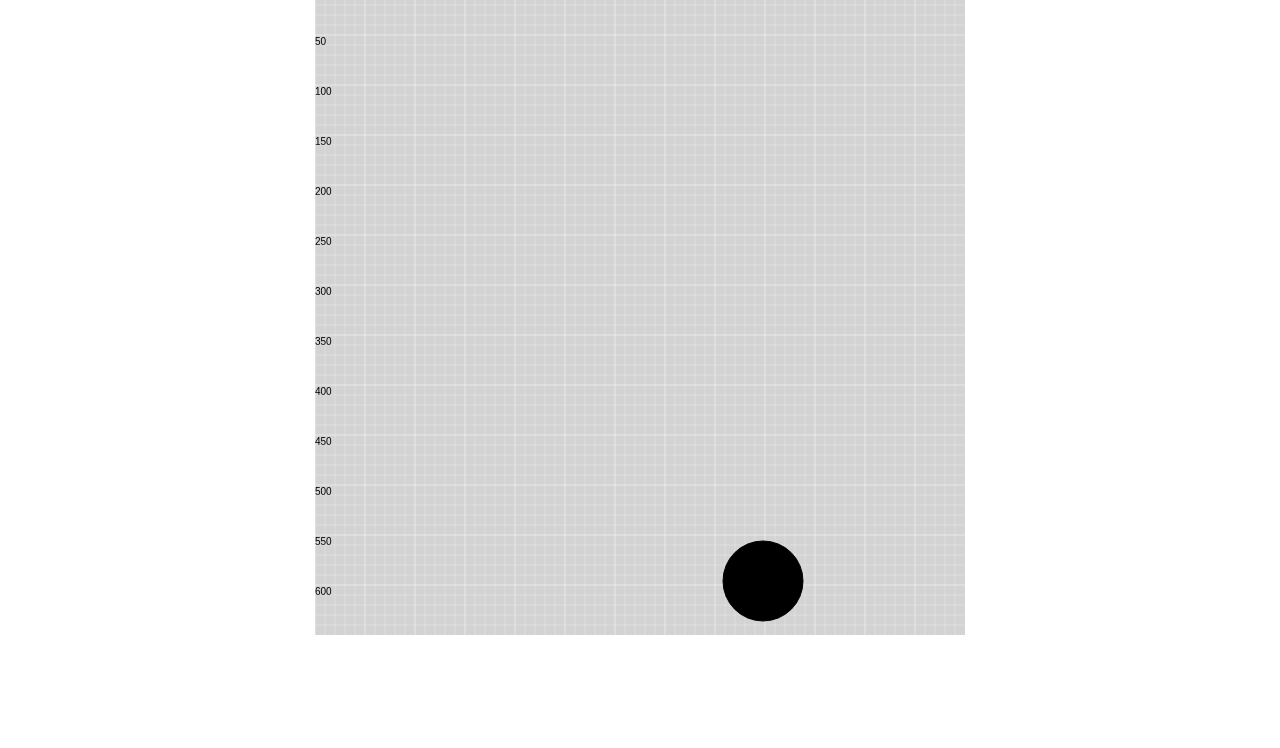
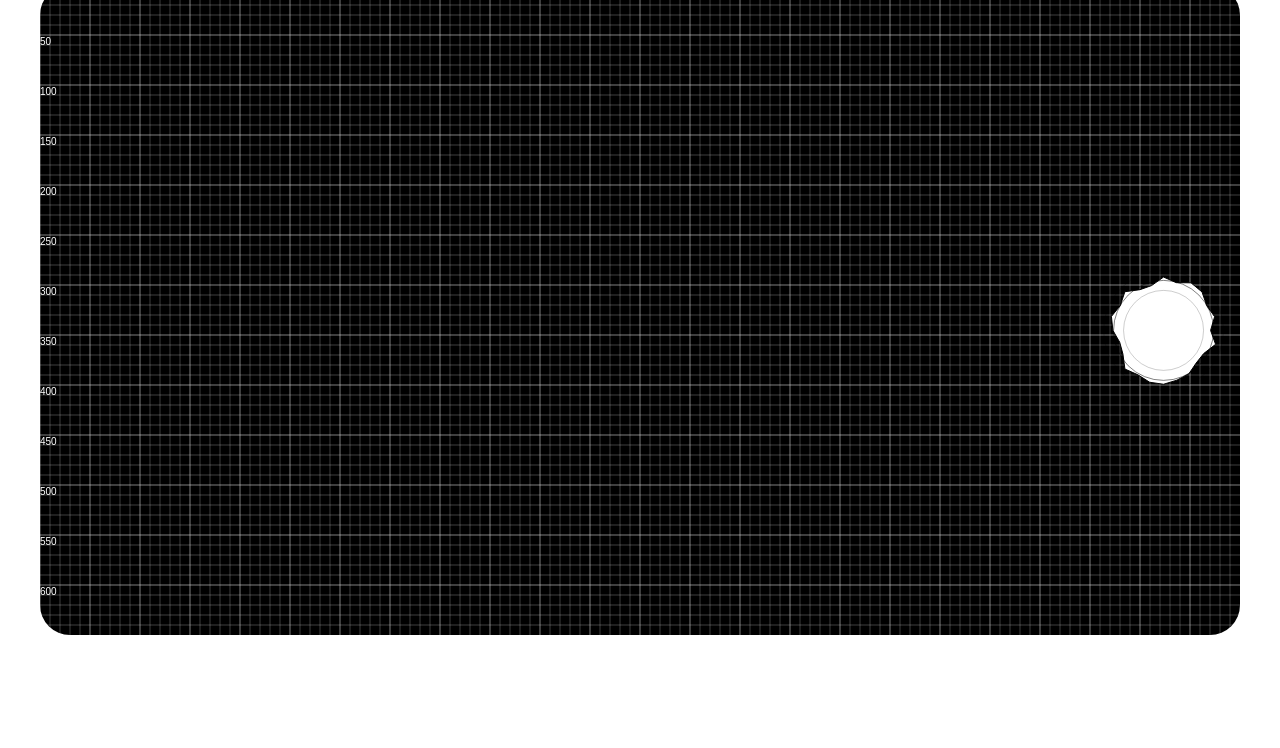
Before and after one commit to timegated/asteroids-2d, a website built with webpack: page src/index.html in a window 1280 px wide. Shown: the part 52-800 px from the top of the page. Built offline with nearby package versions, Linux system fonts and the light colour scheme.

Commit message:
Added another update function that takes in an elapsed time parameter

```diff
--- a/src/css/base/_base.scss
+++ b/src/css/base/_base.scss
@@ -11,7 +11,8 @@ html, body {
 }
 
 canvas {
-  background-color: lightgray;
+  background-color: #000000;
   margin: 0 auto;
   align-self: center;
+  border-radius: 30px;
 }
--- a/src/index.html
+++ b/src/index.html
@@ -9,7 +9,7 @@
 <body>
   <div class="game">
     <h1 class="game__title">Asteroids</h1>
-    <canvas id="asteroids" width="650" height="650"></canvas>
+    <canvas id="asteroids" width="1200" height="650"></canvas>
   </div>
 </body>
 </html>
--- a/src/js/index.js
+++ b/src/js/index.js
@@ -1,43 +1,40 @@
+import { drawAsteroid } from '../js/lib/asteroid/asteroid';
+import { drawScene } from '../js/lib/scene/drawScene';
 import '../css/main.scss';
-import { drawShip, drawAsteroid } from './lib/drawing';
-import { drawGrid } from './lib/grid';
-// import { frame, update, simpleAnimation } from './test/animate';
+
 const canvas = document.querySelector('#asteroids');
 const context = canvas.getContext('2d');
-let x = 0;
-let y = (Math.random() * canvas.height);
-let yspeed = 0;
-let gravity = 0.1;
 
-// setInterval(() => {
-//   frame(drawGrid(canvas, context, '#FFFFFF',
-//   '#000000'), context);
-// }, 1000.0/60.0);
+// Global variables for defining characteristics of asteroids
 
-function frame() {
-  context.clearRect(0, 0, context.canvas.width, context.canvas.height);
-  draw(context);
-  update();
-}
-// bouncing is switching the direction of travel
-function update() {
-  x += 1;
-  y += yspeed;
-  yspeed += gravity;
-  if (y >= context.canvas.height) {
-    yspeed *= -1;
+// asteroid state
+let x = context.canvas.width * Math.random();
+let y = context.canvas.height * Math.random();
+
+
+// asteroid movement
+const xSpeed = context.canvas.width * (Math.random() - 0.5);
+const ySpeed = context.canvas.height * (Math.random() - 0.5);
+const rotSpeed = 2 * Math.PI * (Math.random() - 0.5);
+
+
+
+drawScene(canvas, context, true, drawAsteroid, x, y);
+
+function update(elapsed) {
+  if (x - radius + elapsed * xSpeed > context.canvas.width) {
+    x = -radius;
   }
-  if (x <= 0 || x >= context.canvas.width) {
-    x = (x + context.canvas.width) % context.canvas.width;
+  if (x + radius + elapsed * xSpeed < 0) {
+    x = context.canvas.width + radius;
   }
-}
-
-function draw(ctx) {
-  drawGrid(canvas, ctx, '#FFFFFF', '#000000');
-  ctx.beginPath();
-  ctx.arc(x, y, 40, 0, 2 * Math.PI);
-  ctx.fill();
-  ctx.stroke();
-}
-
-setInterval(frame, 1000 / 60);
+  if (y - radius + elapsed * ySpeed > context.canvas.height) {
+    y = -radius;
+  }
+  if (y + raidius + elapsed * ySpeed < 0) {
+    y = context.canvas.height + radius
+  }
+  x += elapsed * xSpeed;
+  y += elapsed * ySpeed;
+  angle = (angle + elapsed * rotation_speed) % (2 * Math.PI);
+};
--- /dev/null
+++ b/src/js/lib/asteroid/asteroid.js
@@ -0,0 +1,30 @@
+export const drawAsteroid = (ctx, radius, shape, point, options) => {
+  options = options || {};
+  ctx.stokeStyle = options.stroke || '#FFFFFF';
+  ctx.fillStyle = options.fill || '#FFFFFF';
+  ctx.save();
+  ctx.beginPath();
+  for (let i = 0; i < shape.length; i++) {
+    // rotating the canvas
+    ctx.rotate(2 * Math.PI / shape.length);
+    ctx.lineTo(radius + radius * options.noise * shape[i], point);
+  }
+  ctx.closePath();
+  ctx.fill();
+  ctx.stroke();
+  // if the property guide exists
+  if (options.guide) {
+    ctx.lineWidth = 0.5;
+    ctx.beginPath();
+    ctx.arc(0, 0, radius, 0, 2 * Math.PI);
+    ctx.stroke();
+    ctx.beginPath()
+    ctx.lineWidth = 0.2;
+    ctx.arc(0, 0, radius + radius * options.noise, 0, 2 * Math.PI);
+    ctx.stroke();
+    ctx.beginPath();
+    ctx.arc(0, 0, radius - radius * options.noise, 0, 2 * Math.PI);
+    ctx.stroke();
+  }
+  ctx.restore();
+}
--- a/src/js/lib/drawing.js
+++ b/src/js/lib/drawing.js
@@ -30,33 +30,19 @@ export const drawShip = (ctx, radius, options) => {
   ctx.restore();
 };
 
-export const drawAsteroid = (ctx, radius, shape, point, options) => {
-  options = options || {};
-  ctx.stokeStyle = options.stroke || 'white';
-  ctx.fillStyle = options.fill || 'black';
+
+
+export function drawPacman(ctx, radius, mouth) {
+  let angle = 0.2 * Math.PI * mouth;
   ctx.save();
+  ctx.fillStyle = 'yellow';
+  ctx.strokeStyle = 'black';
+  ctx.lineWidth = 0.5;
   ctx.beginPath();
-  for (let i = 0; i < shape.length; i++) {
-    // rotating the canvas
-    ctx.rotate(2 * Math.PI / shape.length);
-    ctx.lineTo(radius + radius * options.noise * shape[i], point);
-  }
-  ctx.closePath();
+  ctx.arc(0, 0, radius, angle, -angle);
+  ctx.lineTo(0, 0);
+  ctx.closePath()
   ctx.fill();
   ctx.stroke();
-  // if the property guide exists
-  if (options.guide) {
-    ctx.lineWidth = 0.5;
-    ctx.beginPath();
-    ctx.arc(0, 0, radius, 0, 2 * Math.PI);
-    ctx.stroke();
-    ctx.beginPath()
-    ctx.lineWidth = 0.2;
-    ctx.arc(0, 0, radius + radius * options.noise, 0, 2 * Math.PI);
-    ctx.stroke();
-    ctx.beginPath();
-    ctx.arc(0, 0, radius - radius * options.noise, 0, 2 * Math.PI);
-    ctx.stroke();
-  }
   ctx.restore();
 }
--- /dev/null
+++ b/src/js/lib/scene/drawScene.js
@@ -0,0 +1,24 @@
+import { drawGrid } from "../grid";
+import { drawAsteroid } from '../asteroid/asteroid';
+export function drawScene(el, ctx, guide, asteroid, x, y) {
+  const radius = 50;
+  const noise = 0.2;
+  let angle = 0;
+  let point = 0;
+  const segments = 24;
+  const shape = [];
+  for (let i = 0; i < segments; i++) {
+    shape.push(Math.random() - 0.5);
+  }
+  if (guide) {
+    drawGrid(el, ctx, '#FFFFFF', '#FFFFFF');
+  };
+  ctx.save();
+  ctx.translate(x, y);
+  ctx.rotate(angle);
+  console.log(asteroid)
+  console.log(guide)
+  drawAsteroid(ctx, radius, shape, point, { guide: guide, noise: noise });
+
+  ctx.restore();
+};
```
Also changed, not shown: src/js/test/animate.js (deleted, +0 -17 lines), src/js/test/basic.js (+30 -30 lines), src/js/test/throwaway.js (added, +44 -0 lines).
